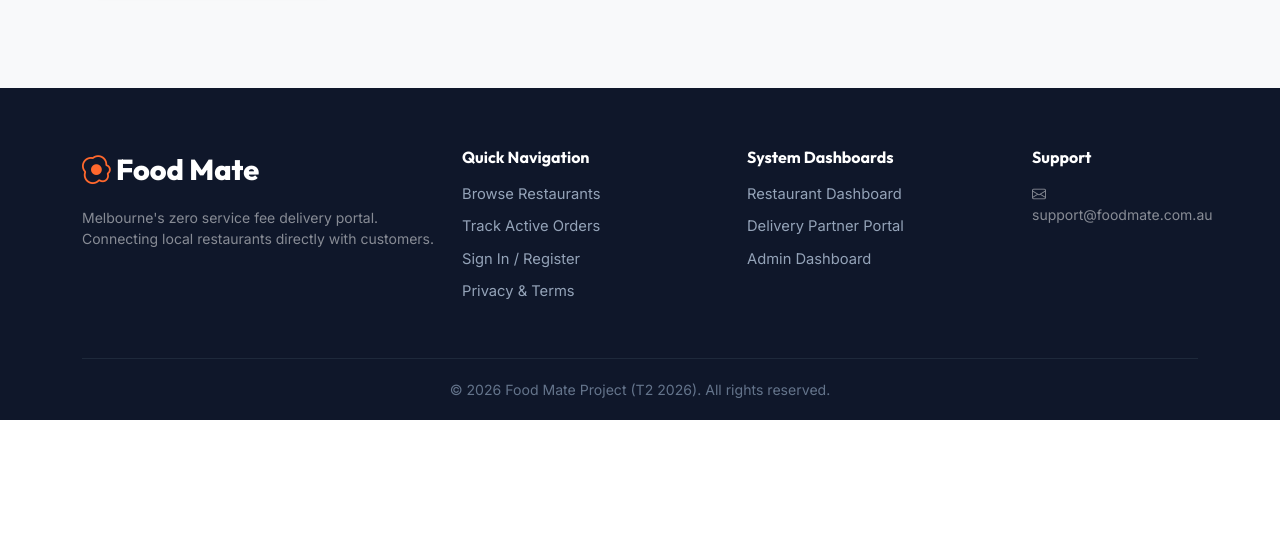
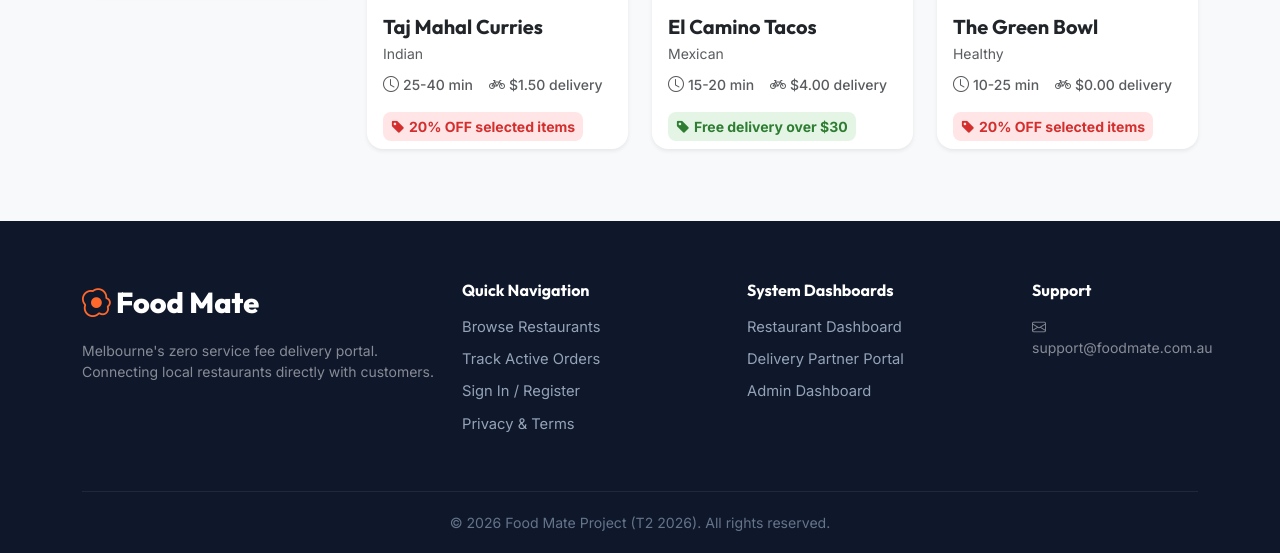
Before and after one commit to k231839-jpg/foodmate, a PHP site: page /restaurants.php in a window 1280 px wide. Shown: the part 840-1393 px from the top of the page. Before the commit the page ends 1260 px from the top, so only its background shows below. Run offline with PHP 8.4, Linux system fonts and the light colour scheme.

Commit message:
Fix category gibberish, update card UI on restaurants page, add more mock restaurants

```diff
--- a/frontend/js/app.js
+++ b/frontend/js/app.js
@@ -57,9 +57,51 @@ const DEFAULT_RESTAURANTS = [
     reviews: [
       { id: 4, user: "Emily C.", rating: 5, date: "2026-08-14", comment: "Freshest sashimi in town. Always consistent." }
     ]
+  },
+  {
+    id: 4,
+    name: "Taj Mahal Curries",
+    cuisine: "Indian",
+    rating: 4.7,
+    deliveryTime: "25-40 min",
+    deliveryFee: 1.50,
+    address: "33 Lonsdale Street, Melbourne CBD",
+    image: "https://images.unsplash.com/photo-1585937421612-70a008356fbe?w=800&auto=format&fit=crop",
+    menu: [
+      { id: 401, category: "Mains", name: "Butter Chicken", price: 21.00, image: "https://images.unsplash.com/photo-1603894584373-5ac82b2ae398?w=500&auto=format&fit=crop", desc: "Creamy tomato curry with tender chicken tikka", available: true },
+      { id: 402, category: "Starters", name: "Garlic Naan", price: 4.50, image: "https://images.unsplash.com/photo-1565557623262-b51c2513a641?w=500&auto=format&fit=crop", desc: "Freshly baked tandoori bread with garlic butter", available: true }
+    ],
+    reviews: []
+  },
+  {
+    id: 5,
+    name: "El Camino Tacos",
+    cuisine: "Mexican",
+    rating: 4.5,
+    deliveryTime: "15-20 min",
+    deliveryFee: 4.00,
+    address: "12 Brunswick Street, Fitzroy",
+    image: "https://images.unsplash.com/photo-1565299585323-38d6b0865b47?w=800&auto=format&fit=crop",
+    menu: [
+      { id: 501, category: "Mains", name: "Beef Birria Tacos", price: 19.00, image: "https://images.unsplash.com/photo-1551504734-5ee1c4a1479b?w=500&auto=format&fit=crop", desc: "3 slow-cooked beef tacos with consomme dip", available: true }
+    ],
+    reviews: []
+  },
+  {
+    id: 6,
+    name: "The Green Bowl",
+    cuisine: "Healthy",
+    rating: 4.9,
+    deliveryTime: "10-25 min",
+    deliveryFee: 0.00,
+    address: "45 Swan Street, Richmond",
+    image: "https://images.unsplash.com/photo-1512621776951-a57141f2eefd?w=800&auto=format&fit=crop",
+    menu: [
+      { id: 601, category: "Mains", name: "Quinoa Power Bowl", price: 17.50, image: "https://images.unsplash.com/photo-1512621776951-a57141f2eefd?w=500&auto=format&fit=crop", desc: "Mixed greens, quinoa, avocado, roasted sweet potato", available: true }
+    ],
+    reviews: []
   }
 ];
-
 // Initialize RESTAURANTS with rich default data immediately
 let RESTAURANTS = JSON.parse(JSON.stringify(DEFAULT_RESTAURANTS));
 
--- a/frontend/restaurants.php
+++ b/frontend/restaurants.php
@@ -70,12 +70,12 @@
 
     <!-- Cuisine Filter Pills -->
     <div class="filter-pills" id="cuisineFilters">
-      <button class="filter-pill active" data-filter="all">≡ƒì╜∩╕Å All Cuisines</button>
-      <button class="filter-pill" data-filter="american">≡ƒìö Gourmet Burgers</button>
-      <button class="filter-pill" data-filter="italian">≡ƒìò Italian Pizza</button>
-      <button class="filter-pill" data-filter="japanese">≡ƒìú Japanese Sushi</button>
-      <button class="filter-pill" data-filter="indian">≡ƒì¢ Indian Spice</button>
-      <button class="filter-pill" data-filter="mexican">≡ƒî« Mexican Tacos</button>
+      <button class="filter-pill active" data-filter="all">🍽️ All Cuisines</button>
+      <button class="filter-pill" data-filter="american">🍔 Gourmet Burgers</button>
+      <button class="filter-pill" data-filter="italian">🍕 Italian Pizza</button>
+      <button class="filter-pill" data-filter="japanese">🍣 Japanese Sushi</button>
+      <button class="filter-pill" data-filter="indian">🍛 Indian Spice</button>
+      <button class="filter-pill" data-filter="mexican">🌮 Mexican Tacos</button>
     </div>
 
     <div class="row">
@@ -238,22 +238,28 @@
         grid.innerHTML += `
           <div class="col-md-6 col-xl-4" data-cuisine="${r.cuisine}">
             <a href="restaurant-detail.php?id=${r.id}" class="text-decoration-none">
-              <div class="restaurant-card">
-                <div class="card-img-wrapper">
-                  <img src="${r.image}" alt="${r.name}" loading="lazy">
-                  <button class="fav-btn" title="Add to favorites"><i class="bi bi-heart"></i></button>
-                  <span class="delivery-badge"><i class="bi bi-clock me-1"></i>${r.deliveryTime}</span>
+              <div class="restaurant-card bg-white border-0 shadow-sm rounded-4 overflow-hidden h-100 position-relative transition-all">
+                <div class="position-relative" style="height: 160px;">
+                  <img src="${r.image}" alt="${r.name}" class="w-100 h-100 object-fit-cover">
+                  <div class="position-absolute top-0 end-0 p-2">
+                    <button class="btn btn-light btn-sm rounded-circle shadow-sm fav-btn" style="width: 32px; height: 32px; padding: 0;" title="Add to favorites"><i class="bi bi-heart fs-6"></i></button>
+                  </div>
+                  <div class="position-absolute bottom-0 start-0 p-2">
+                    <div class="bg-white rounded-pill px-2 py-1 shadow-sm d-inline-flex align-items-center" style="font-size: 0.8rem; font-weight: 700;">
+                      <i class="bi bi-star-fill text-warning me-1"></i> ${r.rating} <span class="text-muted fw-normal ms-1">(${Math.floor(Math.random() * 400 + 100)})</span>
+                    </div>
+                  </div>
                 </div>
-                <div class="p-3">
-                  <h5 class="text-dark mb-1">${r.name}</h5>
-                  <div class="restaurant-meta">
-                    <span class="rating fw-bold text-dark"><i class="bi bi-star-fill text-warning"></i> ${r.rating}</span>
-                    <span class="cuisine-tag">${r.cuisine}</span>
-                    <span class="fw-semibold" style="color:var(--primary-color)">$${r.deliveryFee === 0 ? 'Free' : r.deliveryFee.toFixed(2)} delivery</span>
+                <div class="p-3 pb-2">
+                  <h5 class="text-dark fw-bold mb-1">${r.name}</h5>
+                  <p class="text-muted mb-2 small">${r.cuisine.replace(',', ' • ')}</p>
+                  <div class="d-flex align-items-center text-muted small fw-medium mb-3">
+                    <span class="d-flex align-items-center me-3"><i class="bi bi-clock me-1 fs-6"></i> ${r.deliveryTime}</span>
+                    <span class="d-flex align-items-center"><i class="bi bi-bicycle me-1 fs-6"></i> $${r.deliveryFee.toFixed(2)} delivery</span>
                   </div>
-                  <p class="mt-2 mb-0 small text-muted">
-                    <i class="bi bi-geo-alt me-1"></i>${r.address}
-                  </p>
+                  <div class="rounded-3 px-2 py-1 small fw-bold d-inline-flex align-items-center" style="background-color: ${r.id % 2 === 0 ? '#FFE5E5' : '#E5F5E5'}; color: ${r.id % 2 === 0 ? '#D32F2F' : '#2E7D32'};">
+                    <i class="bi bi-tag-fill me-1"></i> ${r.id % 2 === 0 ? '20% OFF selected items' : 'Free delivery over $30'}
+                  </div>
                 </div>
               </div>
             </a>
```
